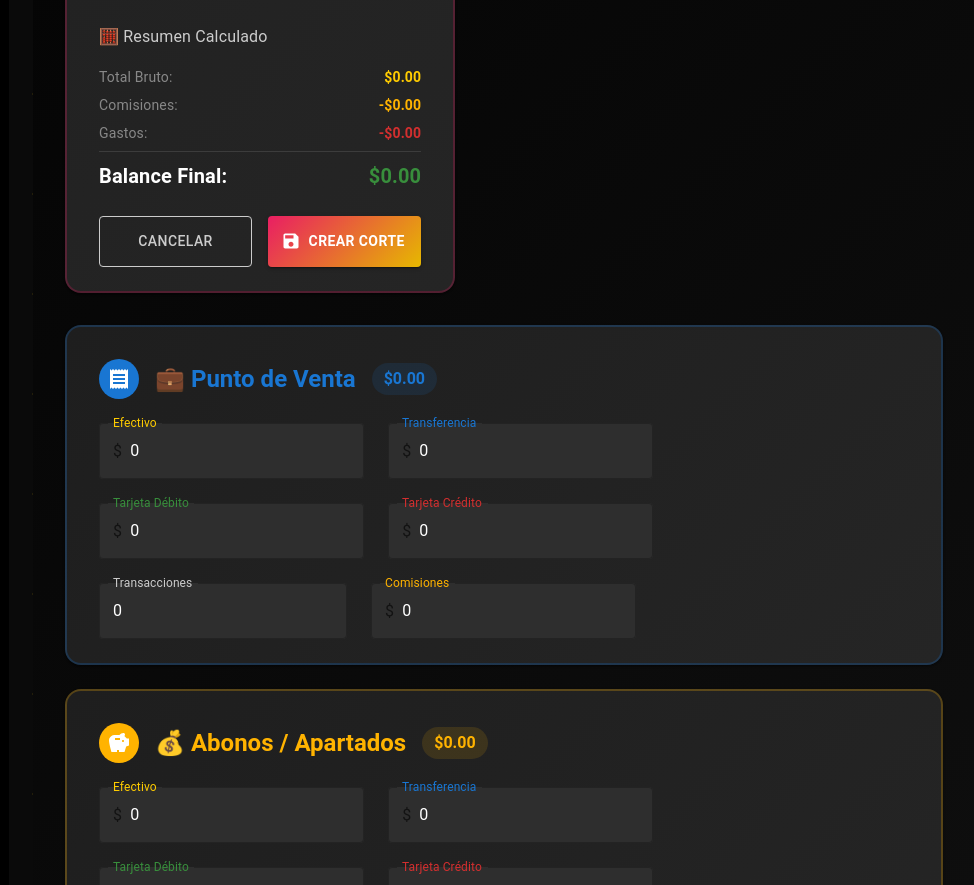
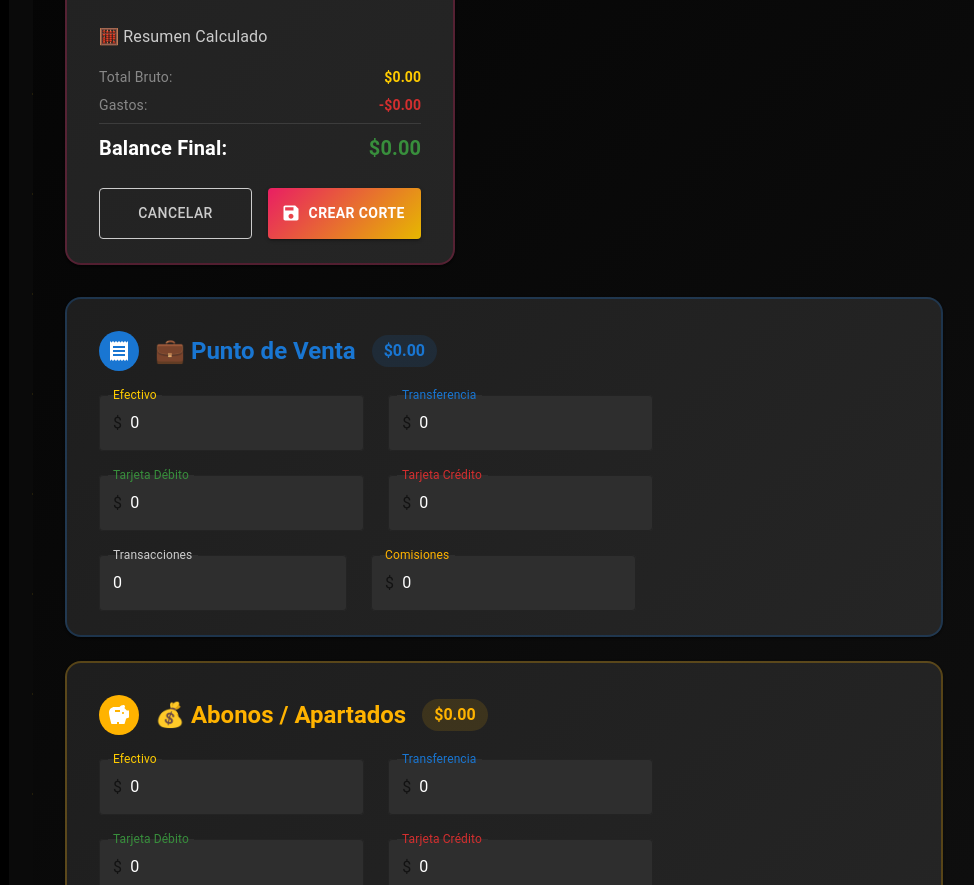
Before and after one commit to luishdz04/muscleup-gym, a Next.js app: page /dashboard/admin/cortes/nuevo in a window 1280 px wide. Shown: the part 1295-2180 px from the top of the page, without its empty margins (281-1255 px from the left). Built offline with nearby package versions, Linux system fonts and the light colour scheme; no server answers; the database is empty.

Commit message:
Update page.tsx

```diff
--- a/src/app/dashboard/admin/cortes/nuevo/page.tsx
+++ b/src/app/dashboard/admin/cortes/nuevo/page.tsx
@@ -153,7 +153,6 @@ interface EditableData {
   pos_debito: number;
   pos_credito: number;
   pos_transactions: number;
-  pos_commissions: number;
 
   // ABONOS
   abonos_efectivo: number;
@@ -161,7 +160,6 @@ interface EditableData {
   abonos_debito: number;
   abonos_credito: number;
   abonos_transactions: number;
-  abonos_commissions: number;
 
   // MEMBERSHIPS
   membership_efectivo: number;
@@ -169,7 +167,6 @@ interface EditableData {
   membership_debito: number;
   membership_credito: number;
   membership_transactions: number;
-  membership_commissions: number;
 
   // GASTOS
   expenses_amount: number;
@@ -232,9 +229,9 @@ export default function NuevoCorteePage() {
 
   const grand_total = pos_total + abonos_total + membership_total;
   const total_transactions = editableData.pos_transactions + editableData.abonos_transactions + editableData.membership_transactions;
-    const total_commissions = editableData.pos_commissions + editableData.abonos_commissions + editableData.membership_commissions;
-    const net_amount = grand_total - total_commissions;
-    const final_balance = net_amount - editableData.expenses_amount;
+
+  // ✅ BALANCE FINAL CORREGIDO: Solo Total Bruto - Gastos
+  const final_balance = grand_total - editableData.expenses_amount;
 
   return {
     pos_total,
@@ -246,8 +243,6 @@ export default function NuevoCorteePage() {
     total_credito,
     grand_total,
     total_transactions,
-      total_commissions,
-      net_amount,
     final_balance
   };
 };
@@ -781,14 +776,6 @@ export default function NuevoCorteePage() {
       </Typography>
       <Typography variant="body2" sx={{ color: darkProTokens.primary, fontWeight: 600 }}>
         {formatPrice(totals.grand_total)}
-                        </Typography>
-                      </Box>
-                      <Box sx={{ display: 'flex', justifyContent: 'space-between' }}>
-                        <Typography variant="body2" sx={{ color: darkProTokens.textDisabled }}>
-                          Comisiones:
-                        </Typography>
-                        <Typography variant="body2" sx={{ color: darkProTokens.warning, fontWeight: 600 }}>
-                          -{formatPrice(totals.total_commissions)}
       </Typography>
     </Box>
     <Box sx={{ display: 'flex', justifyContent: 'space-between' }}>
```
Lines whose indentation alone changed are shown as unchanged.
